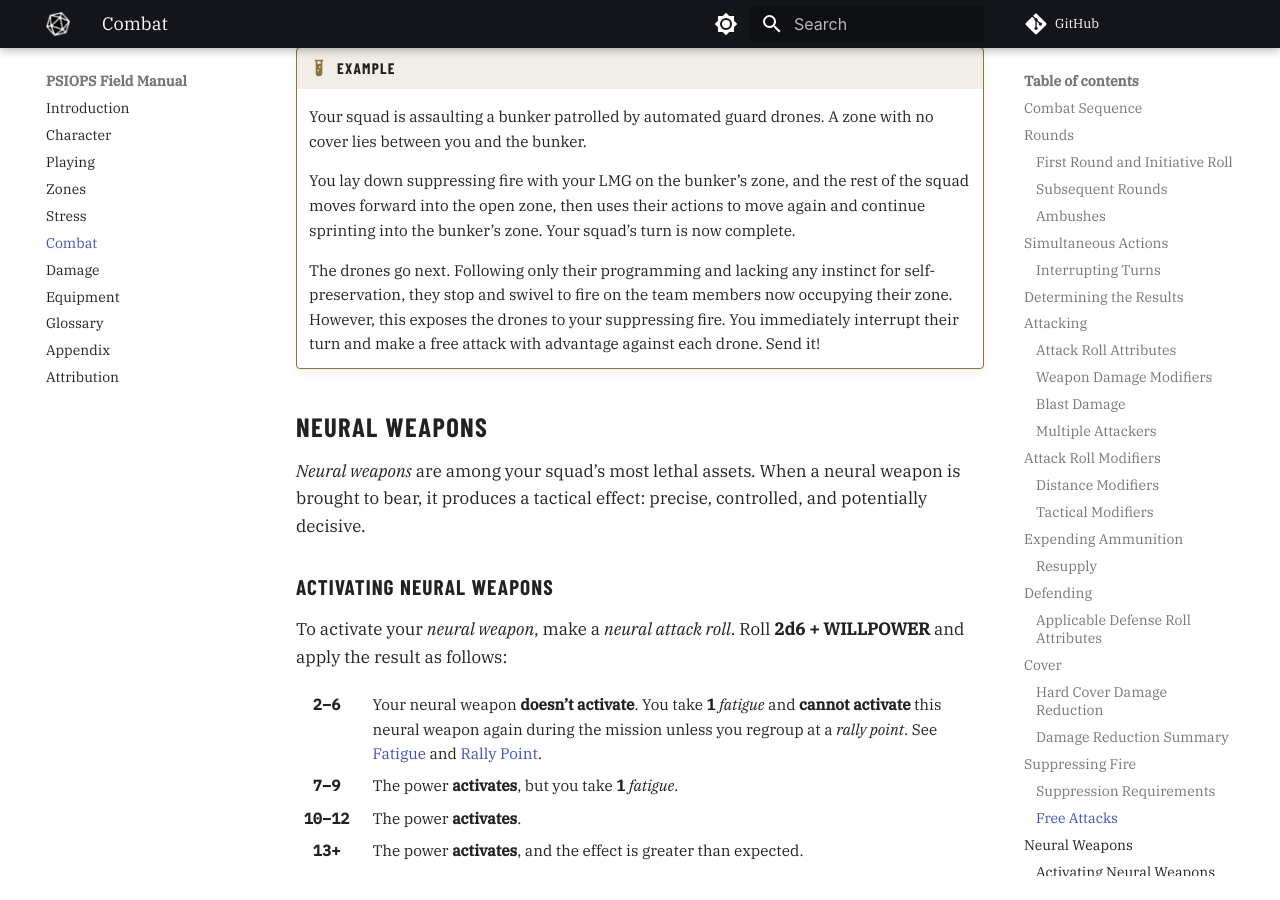
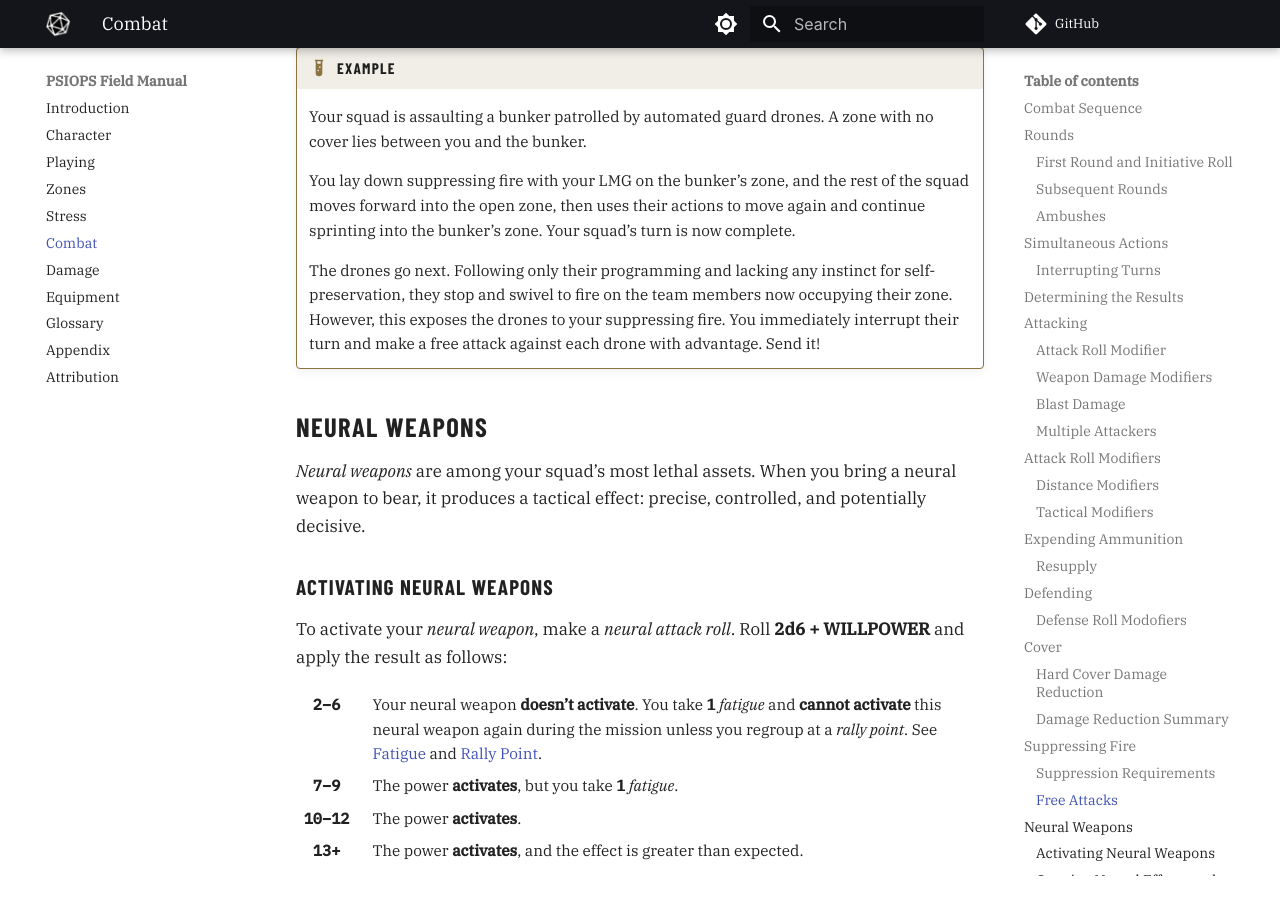
Before and after one commit to joemoose/psiops, an MkDocs documentation site: the page built from docs/combat.md, in a window 1280 px wide and 900 px high, scrolled down 11380 px. Built offline with MkDocs 1.6.1 and Material for MkDocs 9.7.7, drawn with Linux system fonts in a browser that asks for light colours; plug-ins that fetch from the network failed and are left out; comment, search, counter and statistics services are not loaded; some of the changed text lies outside the part shown.

Commit message:
Update combat.md

```diff
--- a/docs/combat.md
+++ b/docs/combat.md
@@ -101,7 +101,7 @@ When you **attack** a target, make an *attack roll*. Roll **2d6 + Applicable Att
 
 </div>
 
-### Attack Roll Attributes
+### Attack Roll Modifier
 
 The *attribute* for your *attack roll* depends on your weapon as follows:
 
@@ -202,7 +202,6 @@ You can resupply ammunition in several ways: carrying extra ammunition in your i
 
 If you recover enemy ammunition during the mission, increase the *ammo rating* of one weapon by **1**.
 
-
 ## Defending
 
 When you **defend** against an enemy attack, make a *defense roll*. Roll **2d6 + Applicable Attribute** and apply the result.
@@ -218,7 +217,7 @@ When you **defend** against an enemy attack, make a *defense roll*. Roll **2d6 +
 
 </div>
 
-### Applicable Defense Roll Attributes
+### Defense Roll Modofiers
 
 The *applicable attribute* for your *defense roll* depends on the type of attack you’re trying to avoid. Examples follow:
 
@@ -293,11 +292,11 @@ If a pinned target becomes visible to you, for example, by attacking or moving o
 
 	You lay down suppressing fire with your LMG on the bunker’s zone, and the rest of the squad moves forward into the open zone, then uses their actions to move again and continue sprinting into the bunker’s zone. Your squad’s turn is now complete.
 
-	The drones go next. Following only their programming and lacking any instinct for self-preservation, they stop and swivel to fire on the team members now occupying their zone. However, this exposes the drones to your suppressing fire. You immediately interrupt their turn and make a free attack with advantage against each drone. Send it!
+	The drones go next. Following only their programming and lacking any instinct for self-preservation, they stop and swivel to fire on the team members now occupying their zone. However, this exposes the drones to your suppressing fire. You immediately interrupt their turn and make a free attack against each drone with advantage. Send it!
 
 ## Neural Weapons
 
-*Neural weapons* are among your squad’s most lethal assets. When a neural weapon is brought to bear, it produces a tactical effect: precise, controlled, and potentially decisive.
+*Neural weapons* are among your squad’s most lethal assets. When you bring a neural weapon to bear, it produces a tactical effect: precise, controlled, and potentially decisive.
 
 ### Activating Neural Weapons
 
@@ -390,4 +389,4 @@ As a mob’s member count decreases, its stats change when it crosses the thresh
 
 !!! example
 
-	You face a mob of 14 members with 0 armor and 4 attacks. You attack, dealing 4 points of damage, reducing the mob to 10 members. Because the mob is smaller, its stats change to 1 armor and 3 attacks.
+	You face a mob of 14 members with 0 armor and 4 attacks. You attack, dealing 4 damage and reducing the mob to 10 members. Because the mob is smaller, its stats change to 1 armor and 3 attacks.
```
Also changed, not shown: other parts of docs/combat.md (+4 -4 lines).
